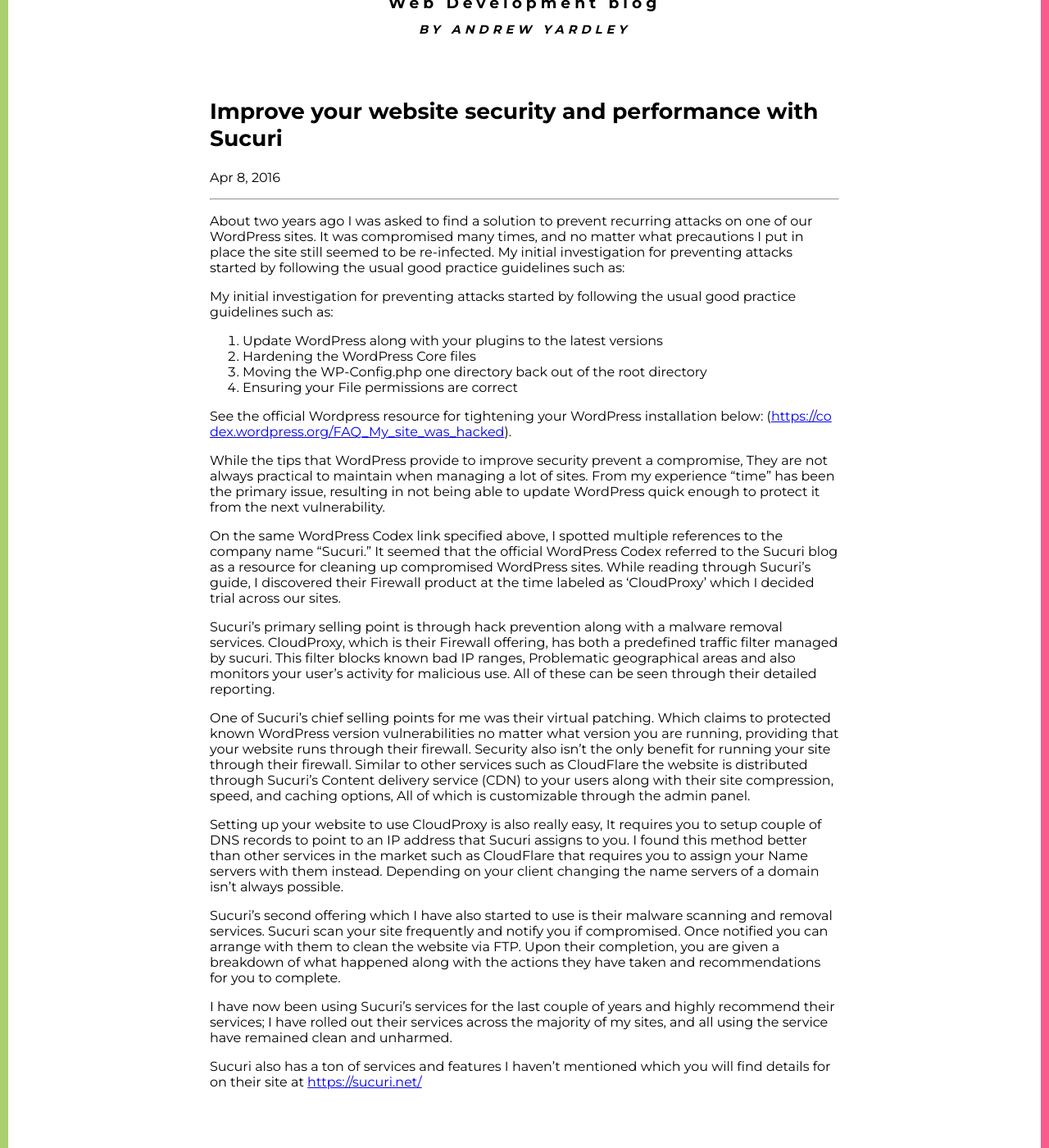
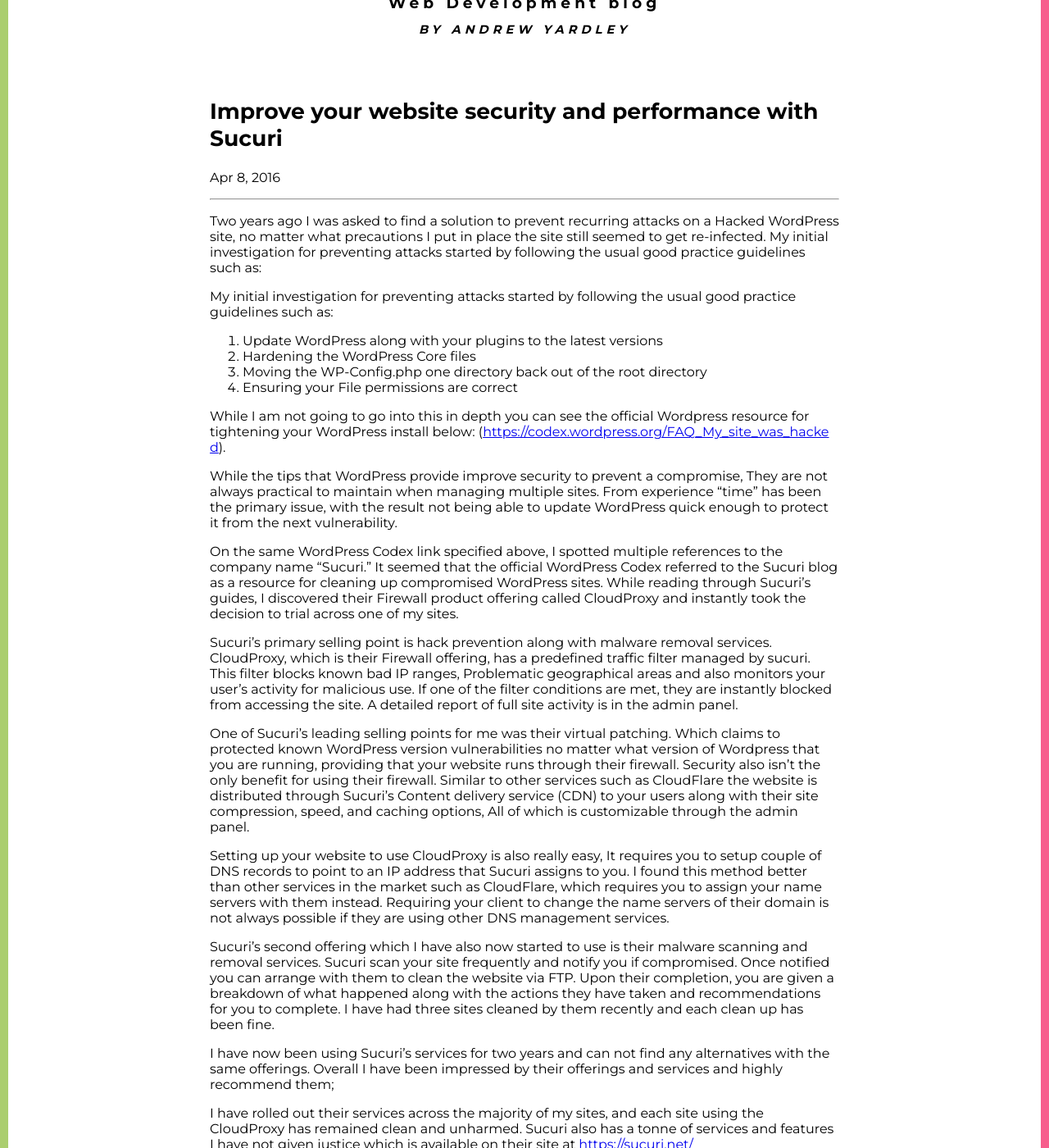
Before and after one commit to 8ix/8ix, a Jekyll site: the page built from _posts/2016-04-08-website-security-with-sucuri.markdown, in a window 1280 px wide and 1400 px high, scrolled down 273 px. Shown: the whole window at 82% size. Built offline with Jekyll 4.4.1, drawn with Linux system fonts in a browser that asks for light colours; nearby versions of some CDN libraries; comment, search, counter and statistics services are not loaded; some of the changed text lies outside the part shown.

Commit message:
Sucuri final amendments to post

```diff
--- a/_posts/2016-04-08-website-security-with-sucuri.markdown
+++ b/_posts/2016-04-08-website-security-with-sucuri.markdown
@@ -10,7 +10,7 @@
 permalink: /website-performance-and-security-with-sucuri
 ---
 
-About two years ago I was asked to find a solution to prevent recurring attacks on one of our WordPress sites. It was compromised many times, and no matter what precautions I put in place the site still seemed to be re-infected. My initial investigation for preventing attacks started by following the usual good practice guidelines such as:
+Two years ago I was asked to find a solution to prevent recurring attacks on a Hacked WordPress site, no matter what precautions I put in place the site still seemed to get re-infected. My initial investigation for preventing attacks started by following the usual good practice guidelines such as:
 
 My initial investigation for preventing attacks started by following the usual good practice guidelines such as:
 
@@ -19,21 +19,21 @@
 3. Moving the WP-Config.php one directory back out of the root directory
 4. Ensuring your File permissions are correct
 
-See the official Wordpress resource for tightening your WordPress installation below:
+While I am not going to go into this in depth you can see the official Wordpress resource for tightening your WordPress install below:
 (<a href="https://codex.wordpress.org/FAQ_My_site_was_hacked" target="_BLANK">https://codex.wordpress.org/FAQ_My_site_was_hacked</a>).
 
-While the tips that WordPress provide to improve security prevent a compromise, They are not always practical to maintain when managing a lot of sites. From my experience “time” has been the primary issue, resulting in not being able to update WordPress quick enough to protect it from the next vulnerability.
+While the tips that WordPress provide improve security to prevent a compromise, They are not always practical to maintain when managing multiple sites. From experience “time” has been the primary issue, with the result not being able to update WordPress quick enough to protect it from the next vulnerability.
 
-On the same WordPress Codex link specified above, I spotted multiple references to the company name “Sucuri.” It seemed that the official WordPress Codex referred to the Sucuri blog as a resource for cleaning up compromised WordPress sites. While reading through Sucuri’s guide, I discovered their Firewall product at the time labeled as ‘CloudProxy’ which I decided trial across our sites.
+On the same WordPress Codex link specified above, I spotted multiple references to the company name “Sucuri.” It seemed that the official WordPress Codex referred to the Sucuri blog as a resource for cleaning up compromised WordPress sites. While reading through Sucuri’s guides, I discovered their Firewall product offering called CloudProxy and instantly took the decision to trial across one of my sites.
 
-Sucuri’s primary selling point is through hack prevention along with a malware removal services. CloudProxy, which is their Firewall offering, has both a predefined traffic filter managed by sucuri. This filter blocks known bad IP ranges, Problematic geographical areas and also monitors your user's activity for malicious use. All of these can be seen through their detailed reporting.
+Sucuri’s primary selling point is hack prevention along with malware removal services. CloudProxy, which is their Firewall offering, has a predefined traffic filter managed by sucuri. This filter blocks known bad IP ranges, Problematic geographical areas and also monitors your user's activity for malicious use. If one of the filter conditions are met, they are instantly blocked from accessing the site. A detailed report of full site activity is in the admin panel.
 
-One of Sucuri’s chief selling points for me was their virtual patching. Which claims to protected known WordPress version vulnerabilities no matter what version you are running, providing that your website runs through their firewall. Security also isn’t the only benefit for running your site through their firewall. Similar to other services such as CloudFlare the website is distributed through Sucuri’s Content delivery service (CDN) to your users along with their site compression, speed, and caching options, All of which is customizable through the admin panel.
+One of Sucuri’s leading selling points for me was their virtual patching. Which claims to protected known WordPress version vulnerabilities no matter what version of Wordpress that you are running, providing that your website runs through their firewall. Security also isn’t the only benefit for using their firewall. Similar to other services such as CloudFlare the website is distributed through Sucuri’s Content delivery service (CDN) to your users along with their site compression, speed, and caching options, All of which is customizable through the admin panel.
 
-Setting up your website to use CloudProxy is also really easy, It requires you to setup couple of DNS records to point to an IP address that Sucuri assigns to you. I found this method better than other services in the market such as CloudFlare that requires you to assign your Name servers with them instead. Depending on your client changing the name servers of a domain isn’t always possible.
+Setting up your website to use CloudProxy is also really easy, It requires you to setup couple of DNS records to point to an IP address that Sucuri assigns to you. I found this method better than other services in the market such as CloudFlare, which requires you to assign your name servers with them instead. Requiring your client to change the name servers of their domain is not always possible if they are using other DNS management services.
 
-Sucuri’s second offering which I have also started to use is their malware scanning and removal services. Sucuri scan your site frequently and notify you if compromised. Once notified you can arrange with them to clean the website via FTP. Upon their completion, you are given a breakdown of what happened along with the actions they have taken and recommendations for you to complete.
+Sucuri’s second offering which I have also now started to use is their malware scanning and removal services. Sucuri scan your site frequently and notify you if compromised. Once notified you can arrange with them to clean the website via FTP. Upon their completion, you are given a breakdown of what happened along with the actions they have taken and recommendations for you to complete. I have had three sites cleaned by them recently and each clean up has been fine.
 
-I have now been using Sucuri’s services for the last couple of years and highly recommend their services; I have rolled out their services across the majority of my sites, and all using the service have remained clean and unharmed.
+I have now been using Sucuri’s services for two years and can not find any alternatives with the same offerings. Overall I have been impressed by their offerings and services and highly recommend them;
 
-Sucuri also has a ton of services and features I haven’t mentioned which you will find details for on their site at <a href="https://sucuri.net/">https://sucuri.net/</a>
+I have rolled out their services across the majority of my sites, and each site using the CloudProxy has remained clean and unharmed. Sucuri also has a tonne of services and features I have not given justice which is available on their site at <a href="https://sucuri.net/">https://sucuri.net/</a>
```
